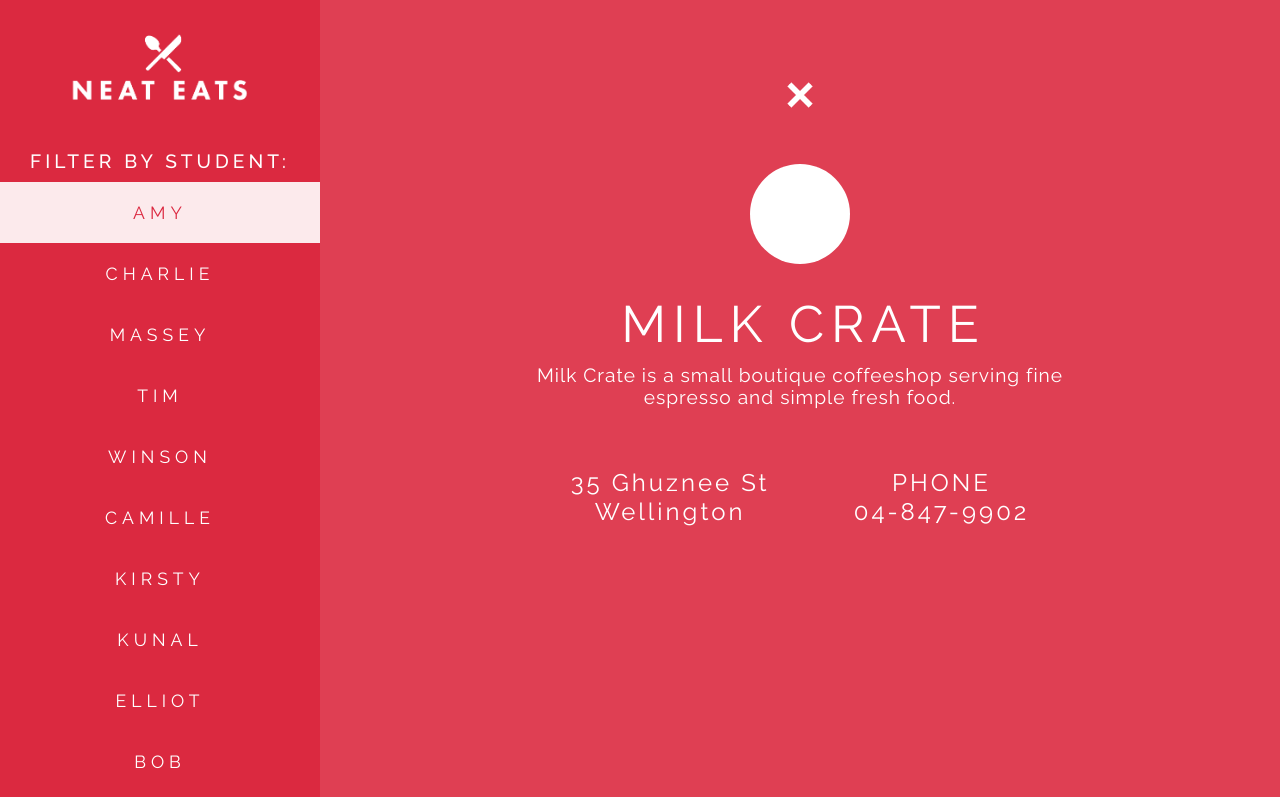
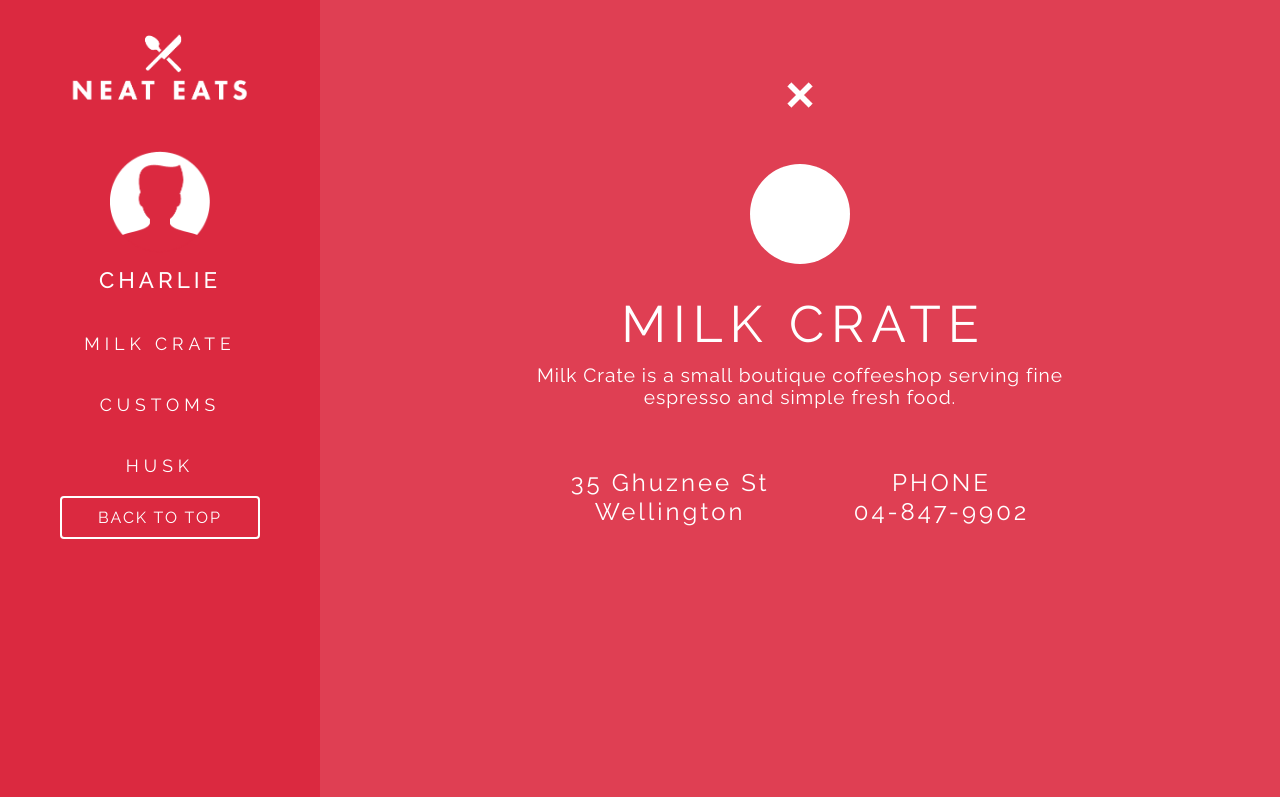
Before and after one commit to charliematina/neateats, a website: page public/index.html in a window 1280 px wide. Both pictures are taken after a click on the item "AMY". Shown: the top 797 px of the page. Drawn offline with nearby package versions, Linux system fonts and the light colour scheme.

Commit message:
added the student choices container/content

```diff
--- a/public/css/style.css
+++ b/public/css/style.css
@@ -38,6 +38,12 @@
 	transition-duration: 700ms;
 	overflow: hidden;
 	background-color: #df3f53;
+}
+
+h2{
+	letter-spacing: 4px;
+	font-weight: 500;
+	font-size: 1.4em;
 }
 
 ul{
@@ -108,7 +114,7 @@
 	background-color: #db2940;
 	width: 25%;
 	height: 100vh;
-	z-index: -1;
+	z-index: -100;
 	box-shadow: 0px 0px 4px rgba(0, 0, 0, 0.1);
 }
 
@@ -210,3 +216,20 @@
 	letter-spacing: 3px;
 	font-size: 1.5em;
 }
+
+#studentNames{
+}
+
+#studentChoices{
+	margin-top: 150px;
+	display: none;
+}
+
+#studentImage{
+	max-width: 100px;
+}
+
+#studentName{
+	margin-top: 10px;
+	margin-bottom: 20px;
+}
--- a/public/index.html
+++ b/public/index.html
@@ -13,6 +13,20 @@
 			<div id="logoContainer">
 				<img id="logo" src="img/neateatslogo.png">
 			</div>
+			<div id="studentChoices">
+				<div class="studentImageContainer">
+					<img id="studentImage" src="img/userIcon.png">
+				</div>
+				<div id="studentName">
+					<h2>CHARLIE</h2>
+				</div>
+				<ul id="placesList">
+					<li class="listName"><div class="navHoverBlock"></div>MILK CRATE</li>
+					<li class="listName"><div class="navHoverBlock"></div>CUSTOMS</li>
+					<li class="listName"><div class="navHoverBlock"></div>HUSK</li>
+				</ul>
+			</div>
+			<div id="studentNames">
 				<div id="navLabel">FILTER BY STUDENT:</div>
 				<ul id="nameList">
 					<li class="listName"><div class="navHoverBlock"></div>AMY</li>
@@ -28,6 +42,7 @@
 					<li class="listName"><div class="navHoverBlock"></div>JOE</li>
 					<li class="listName"><div class="navHoverBlock"></div>KAREN</li>
 				</ul>
+			</div>
 		</div>
 		<div id="backToTop">BACK TO TOP<div class="buttonHoverBlock"></div></div>
 	</nav>
--- a/public/js/script.js
+++ b/public/js/script.js
@@ -11,6 +11,8 @@
 }).click(function(){
 	$(".listName").removeClass('clicked').css("color","white").find(".navHoverBlock").css("width","0%");
 	$(this).addClass('clicked').css("color","#db2940").find(".navHoverBlock").css("width","100%");
+	$("#studentNames").fadeOut();
+	$("#studentChoices").fadeIn();
 	openOverlay();
 })
 
```
Also changed, not shown: public/img/userIcon.png (added), public/img/userIcon.svg (added), 1 other file. Lines whose indentation alone changed are shown as unchanged.
